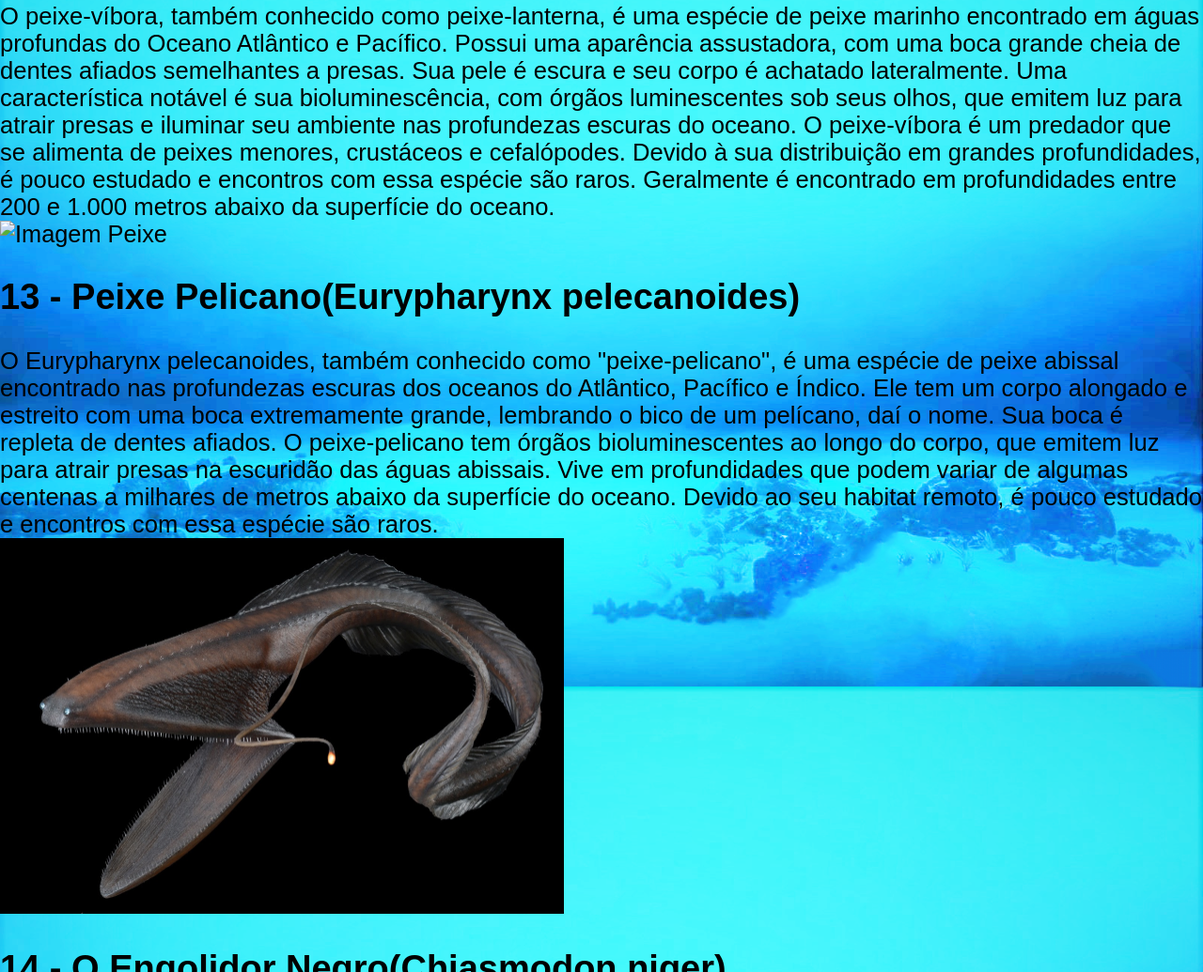
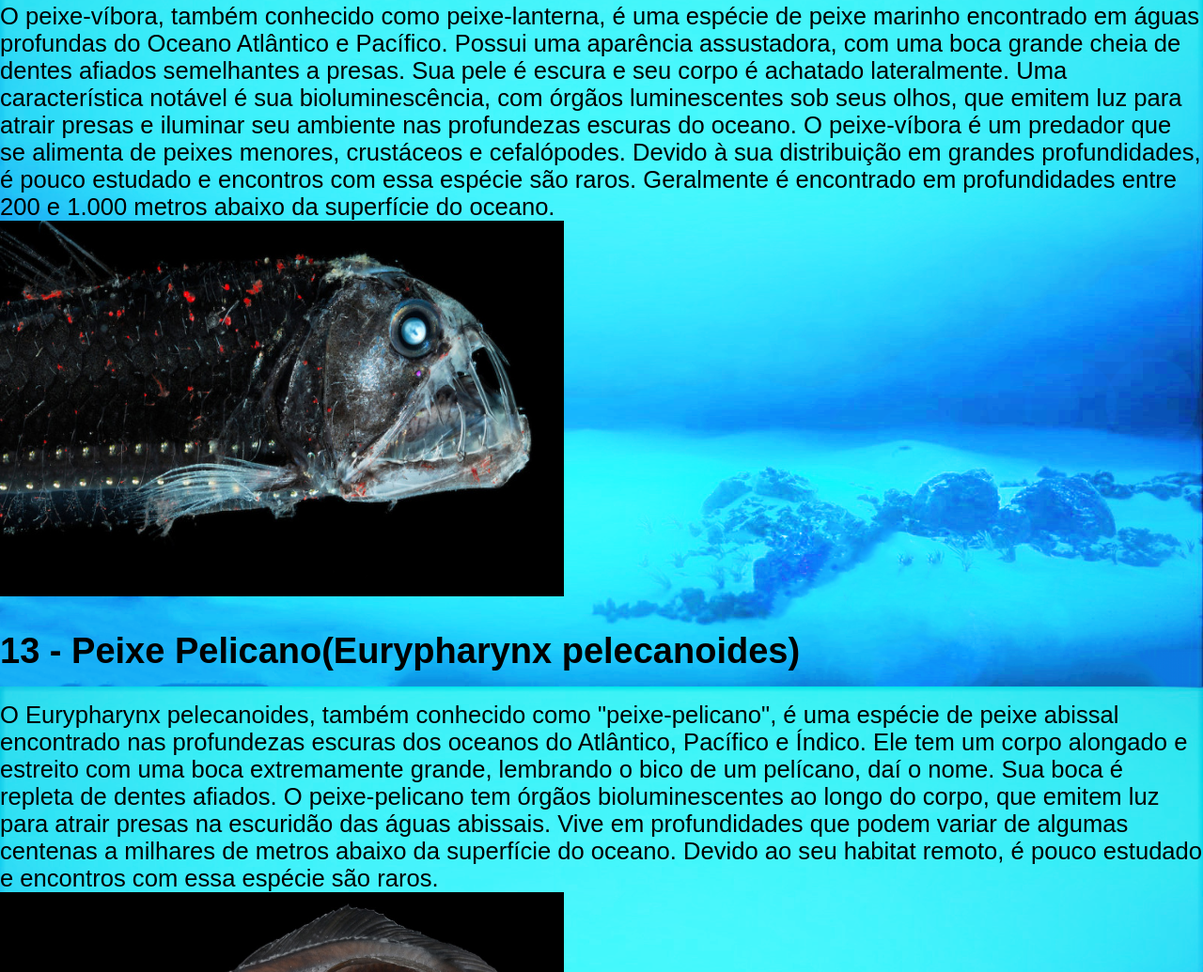
Before and after one commit to Lucas-Simonassi/Site_peixe, a plain HTML site: page index.html in a window 1280 px wide. Shown: the part 8101-9136 px from the top of the page at 94% size. Drawn offline with Linux system fonts and the light colour scheme.

Commit message:
ultima correção

```diff
--- a/index.html
+++ b/index.html
@@ -225,7 +225,7 @@
 <div  id="peixe-vibora">
     <h2>12 - Peixe Víbora (Chauliodus sloani)</h2>
     <p>O peixe-víbora, também conhecido como peixe-lanterna, é uma espécie de peixe marinho encontrado em águas profundas do Oceano Atlântico e Pacífico. Possui uma aparência assustadora, com uma boca grande cheia de dentes afiados semelhantes a presas. Sua pele é escura e seu corpo é achatado lateralmente. Uma característica notável é sua bioluminescência, com órgãos luminescentes sob seus olhos, que emitem luz para atrair presas e iluminar seu ambiente nas profundezas escuras do oceano. O peixe-víbora é um predador que se alimenta de peixes menores, crustáceos e cefalópodes. Devido à sua distribuição em grandes profundidades, é pouco estudado e encontros com essa espécie são raros. Geralmente é encontrado em profundidades entre 200 e 1.000 metros abaixo da superfície do oceano.</p>
-    <img src="/Site_peixe/imagens/89.jpg" alt="Imagem Peixe" class="img-responsive" width="600" height="400">
+    <img src="/Site_peixe/imagens/89.png" alt="Imagem Peixe" class="img-responsive" width="600" height="400">
 
 </div>
 
```
